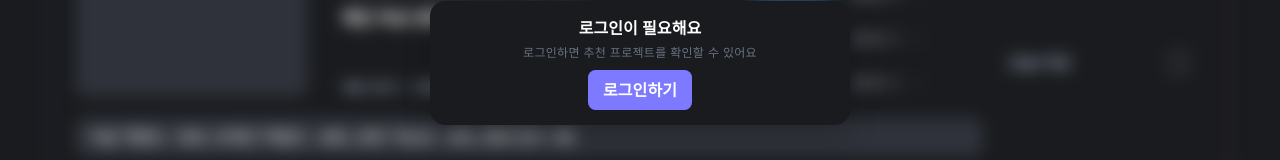
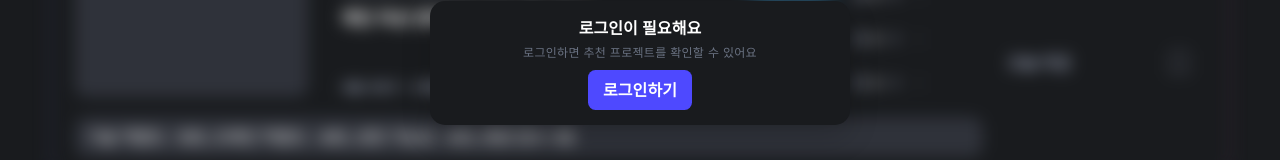
Before and after one commit to DeVine-2025/DeVine_FrontEnd, a React (Vite) app: page / in a window 1280 px wide. Shown: the part 770-930 px from the top of the page. Built offline with nearby package versions, Linux system fonts and the light colour scheme; a web font is replaced by a local one.

Commit message:
style: 메인 로그인 버튼 컬러 변경

```diff
--- a/src/pages/main/main-page.tsx
+++ b/src/pages/main/main-page.tsx
@@ -95,7 +95,7 @@ const MainPage = () => {
                 </div>
                 <Link
                   to="/login"
-                  className="Body1 inline-flex h-[40px] items-center justify-center rounded-xl bg-[var(--badge-text-primary)] px-6 font-semibold text-white"
+                className="Body1 inline-flex h-[40px] items-center justify-center rounded-xl bg-[#4E49FF] px-6 font-semibold text-white"
                 >
                   로그인하기
                 </Link>
```
